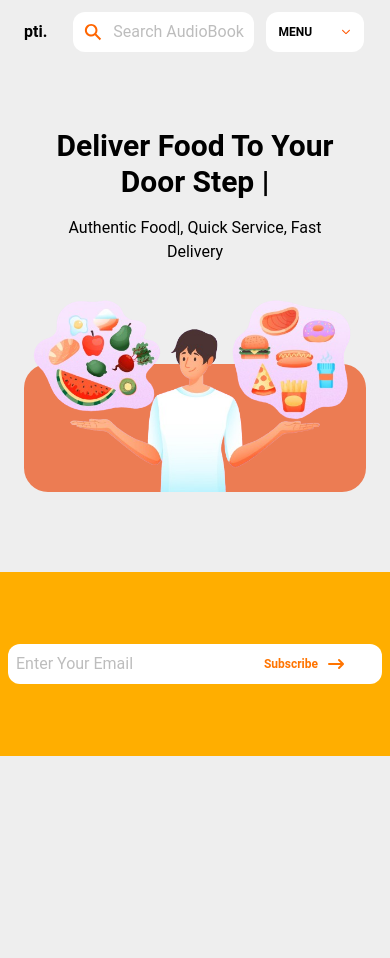
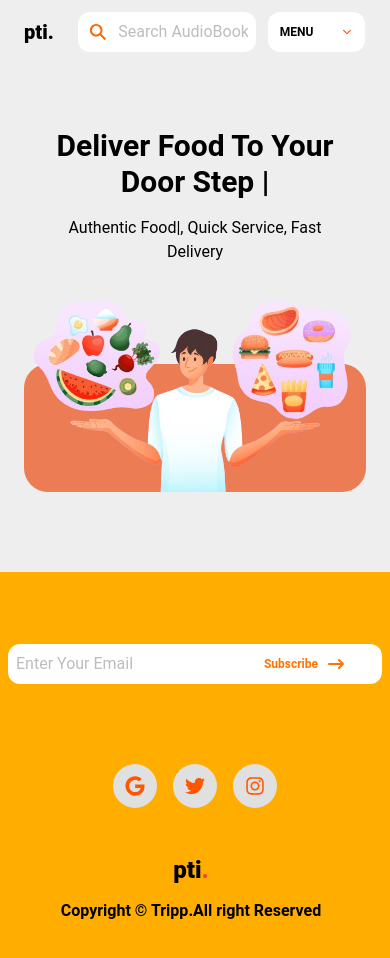
Before and after one commit to codeninja-404/quad-food-client, a React (Vite) app: page / in a window 390 px wide. Shown: the top 958 px of the page. Before the commit the page ends 844 px from the top, so only its background shows below. Built offline with nearby package versions, Linux system fonts and the light colour scheme.

Commit message:
footer is complete and responsive

```diff
--- a/src/Components/Footer/Footer.jsx
+++ b/src/Components/Footer/Footer.jsx
@@ -1,12 +1,17 @@
-import { Button } from "@material-tailwind/react";
+import { Button, Typography } from "@material-tailwind/react";
 import { HiArrowNarrowRight } from "react-icons/hi";
 import footerImg from "../../assets/Images/Image2.png";
+import { LuUser } from "react-icons/lu";
+import { FaGoogle } from "react-icons/fa";
+import { FaTwitter } from "react-icons/fa";
+import { FaInstagram } from "react-icons/fa";
 const Footer = () => {
   return (
     <footer className="bg-[#FFAE00] py-8 ">
       <div className="max-w-screen-xl lg:mx-auto mx-2">
         <div className="flex justify-center ">
-          <div className="relative w-full md:w-7/12 py-10 ">
+          <div className="flex flex-col items-center w-full">
+            <div className="relative w-full lg:mr-20 md:w-3/5 py-10 ">
               <input
                 placeholder="Enter Your Email"
                 className="text-black p-2 rounded-xl pr-10 w-full"
@@ -20,7 +25,37 @@ const Footer = () => {
                 <HiArrowNarrowRight className="text-xl" />
               </Button>
             </div>
-          <div className="lg:w-2/6 hidden  md:block mb-4 ">
+            <div className="flex flex-col-reverse md:flex-row  w-full text-center md:text-left md:justify-around items-center">
+              <div className="py-10 lg:pt-16 ">
+                <Typography
+                  as="a"
+                  href="#"
+                  variant="h6"
+                  className="mr-4 ml-2 text-2xl font-extrabold cursor-pointer py-1.5"
+                >
+                  pti<span className="text-red-500">.</span>
+                </Typography>
+                <Typography
+                  variant="p"
+                  className="mr-4 ml-2 font-bold cursor-pointer py-1.5"
+                >
+                  Copyright © Tripp.All right Reserved
+                </Typography>
+              </div>
+              <div className="flex gap-4 pt-10 lg:pt-16">
+              <figure className="relative object-cover object-center !rounded-full w-11 h-11 flex items-center justify-center bg-gray-300">
+            <FaGoogle className="text-xl text-[#ff5600]" />
+          </figure>
+              <figure className="relative object-cover object-center !rounded-full w-11 h-11 flex items-center justify-center bg-gray-300">
+            <FaTwitter className="text-xl text-[#ff5600]" />
+          </figure>
+              <figure className="relative object-cover object-center !rounded-full w-11 h-11 flex items-center justify-center bg-gray-300">
+            <FaInstagram className="text-xl text-[#ff5600]" />
+          </figure>
+              </div>
+            </div>
+          </div>
+          <div className="w-2/6 lg:w-2/6 hidden  md:block mb-4 ">
             <img
               className="w-full  h-auto"
               src={footerImg}
--- a/src/Components/Headers/NavBar.jsx
+++ b/src/Components/Headers/NavBar.jsx
@@ -17,13 +17,13 @@ const NavBar = () => {
     setIsOpen(!isOpen);
   };
   return (
-    <div className="mx-auto bg-transparent border-none shadow-none  max-w-screen-xl px-4 py-3">
+    <div className="mx-auto relative bg-transparent border-none shadow-none  max-w-screen-xl px-4 py-3">
       <div className="flex text-black items-center justify-between gap-y-4 ">
         <Typography
           as="a"
           href="#"
           variant="h6"
-          className="mr-4 ml-2 cursor-pointer py-1.5"
+          className="mr-4 ml-2 cursor-pointer py-1.5 text-xl font-extrabold"
         >
           pti.
         </Typography>
@@ -55,7 +55,7 @@ const NavBar = () => {
                     }`} />
                 </Button>
                 {isOpen && (
-                  <div className="fixed w-40 z-10  shadow-lg">
+                  <div className="fixed w-40 z-50  shadow-lg">
                     <ul className="absolute -left-16 md:left-0 w-40  py-3 mt-2 bg-white border rounded-2xl overflow-hidden">
                       <li className="px-2 py-1 text-sm text-gray-700 hover:bg-[#D5D5D5] hover:text-[#ff6500]">
                         <NavLink className="p-2  ">Home</NavLink>
```
Lines whose indentation alone changed are shown as unchanged.
